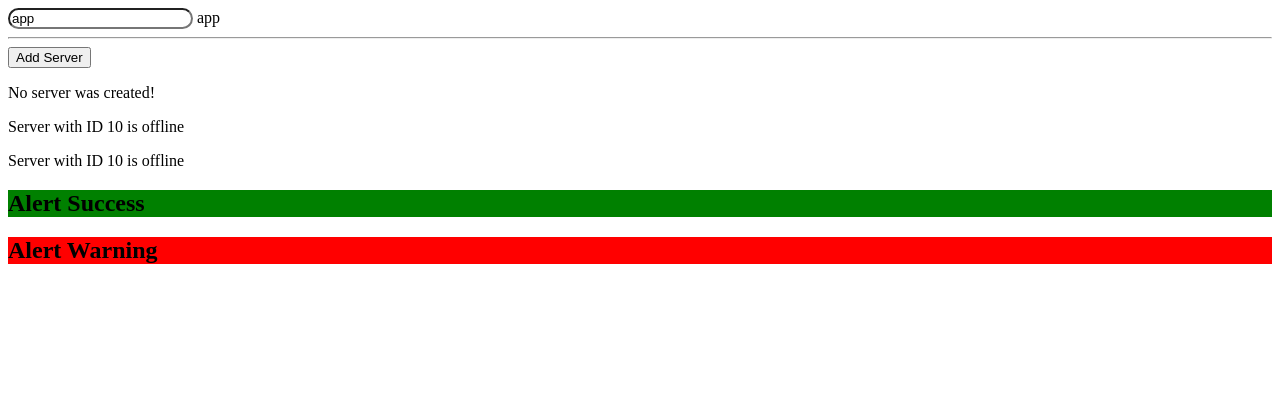
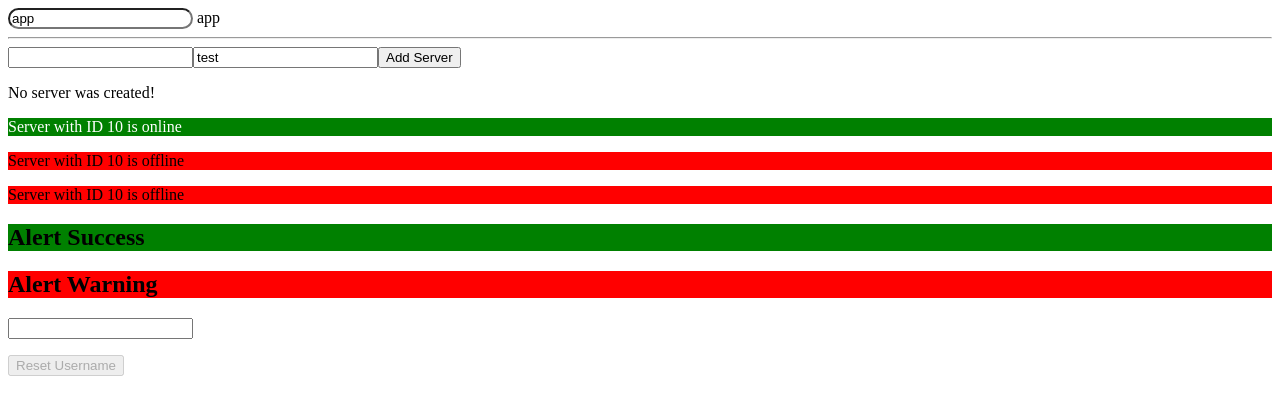
Before and after one commit to micrastur/angular-proj, an Angular app: page / in a window 1280 px wide. Shown: the top 414 px of the page. Built offline with nearby package versions, Linux system fonts and the light colour scheme.

Commit message:
directives in use

```diff
--- a/src/app/app.component.html
+++ b/src/app/app.component.html
@@ -8,6 +8,7 @@
             <div class="app-servers"></div>
             <div app-success-alert></div>
             <div app-warning-alert></div>
+            <div username></div>
         </div>
     </div>
 </div>
--- a/src/app/app.module.ts
+++ b/src/app/app.module.ts
@@ -8,6 +8,7 @@ import { ServerComponent } from './server/servere.component';
 import { ServersComponent } from './servers/servers.component';
 import { AlertWarning } from './alertWarning/alertWarning.component';
 import { AlertSuccess } from './alertSuccess/alertSuccess.component';
+import { Username } from './username/username.component';
 
 @NgModule({
   declarations: [
@@ -15,7 +16,8 @@ import { AlertSuccess } from './alertSuccess/alertSuccess.component';
     ServerComponent,
     ServersComponent,
     AlertWarning,
-    AlertSuccess
+    AlertSuccess,
+    Username
   ],
   imports: [
     BrowserModule,
--- a/src/app/server/server.component.html
+++ b/src/app/server/server.component.html
@@ -1 +1,5 @@
-<p>Server with ID {{ serverId }} is {{ getServerStatus() }}</p>
+<p [ngStyle]="{backgroundColor: getColor()}"
+    [ngClass] = "{online: serverStatus === 'online'}"
+>
+    Server with ID {{ serverId }} is {{ getServerStatus() }}
+</p>
--- a/src/app/server/servere.component.ts
+++ b/src/app/server/servere.component.ts
@@ -2,12 +2,25 @@ import { Component } from '@angular/core';
 
 @Component({
     selector: 'app-server',
-    templateUrl: './server.component.html'
+    templateUrl: './server.component.html',
+    styles: [`
+        .online {
+            color: white;
+        }
+    `]
 })
 export class ServerComponent {
      serverId: number = 10;
      serverStatus: string = 'offline';
+
+     constructor() {
+        this.serverStatus = Math.random() > 0.5 ? 'online' : 'offline';
+     }
      getServerStatus() {
         return this.serverStatus;
      }
+
+     getColor() {
+         return this.serverStatus === 'online' ? 'green' : 'red';
+     }
 }
--- a/src/app/servers/servers.component.html
+++ b/src/app/servers/servers.component.html
@@ -1,3 +1,8 @@
+<input type="text"
+    (input)="onFieldChange($event)">
+<input type="text"
+    [(ngModel)]="fieldValue">
+<!-- <p>{{ fieldValue }}</p> -->
 <button
     class="btn btn-primary"
     [disabled]="!allowNewServer"
@@ -5,6 +10,11 @@
     >
         Add Server
 </button>
-<p>{{ serverCreationStatus }}</p>
-<app-server></app-server>
-<app-server></app-server>
+<p *ngIf="isDescription; else noServer">
+    The Server was created!
+    The server name is {{ fieldValue }}
+</p>
+<ng-template #noServer>
+    <p>No server was created!</p>
+</ng-template>
+<app-server *ngFor="let server of servers"></app-server>
--- a/src/app/servers/servers.component.ts
+++ b/src/app/servers/servers.component.ts
@@ -8,6 +8,13 @@ import { Component, OnInit } from '@angular/core';
 export class ServersComponent implements OnInit {
   allowNewServer = false;
   serverCreationStatus = 'No server was created!';
+  fieldValue = 'test';
+  isDescription = false;
+  servers = [
+    'First',
+    'Second',
+    'Third'
+  ];
 
   constructor() {
     setTimeout(() => {
@@ -19,7 +26,13 @@ export class ServersComponent implements OnInit {
   }
 
   onCreateServer() {
-    this.serverCreationStatus = 'Server was created';
+    this.isDescription = true;
+    this.servers.push(this.fieldValue);
+    this.serverCreationStatus = 'Server was created! Name is ' + this.fieldValue;
+  }
+
+  onFieldChange(event: Event) {
+    this.fieldValue = (<HTMLInputElement>event.target).value;
   }
 
 }
--- /dev/null
+++ b/src/app/username/username.component.html
@@ -0,0 +1,10 @@
+<input type="text"
+    [(ngModel)]="username">
+
+<p>{{ username }}</p>
+
+<button
+    [disabled]="!username"
+    (click)="onResetUsername()">
+    Reset Username
+</button>
--- /dev/null
+++ b/src/app/username/username.component.ts
@@ -0,0 +1,13 @@
+import { Component } from '@angular/core';
+
+@Component({
+    selector: '[username]',
+    templateUrl: './username.component.html'
+})
+export class Username {
+    username = '';
+
+    onResetUsername() {
+        this.username = '';
+    }
+}
```
